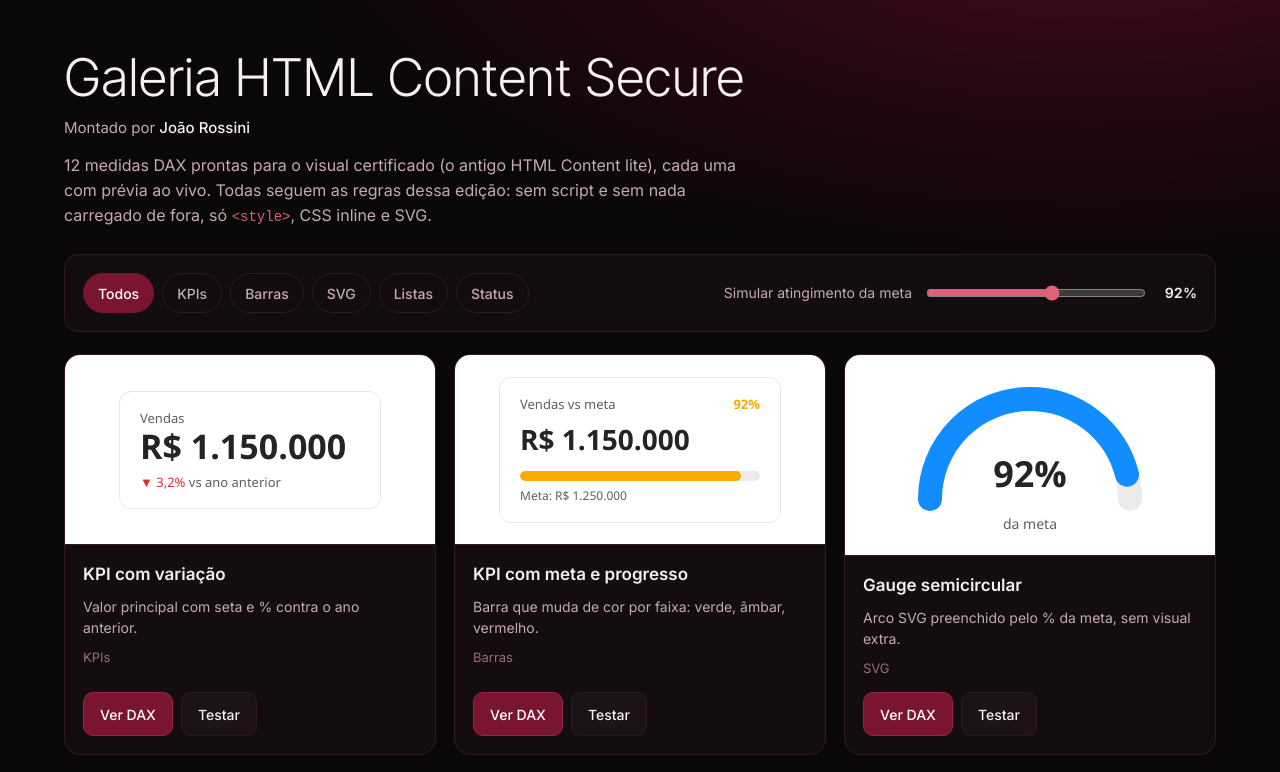
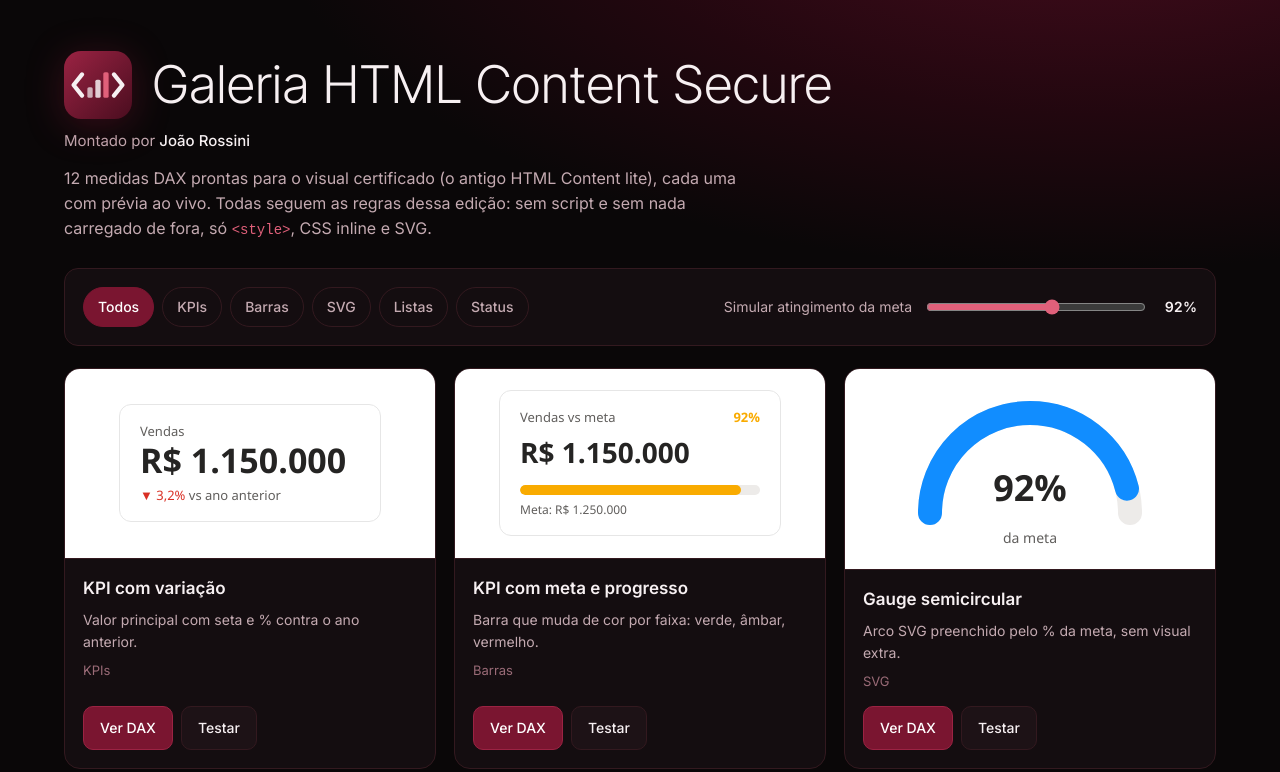
Before and after one commit to CalilJoao/Repositorio_HTMLcontent, a plain HTML site: page index.html in a window 1280 px wide. Shown: the top 772 px of the page. Drawn offline with Linux system fonts and the light colour scheme.

Commit message:
Adiciona logo no cabeçalho e como favicon
Co-Authored-By: Claude Opus 5.5 <noreply@anthropic.com>
Claude-Session: https://claude.ai/code/session_01QfcJT539WMXA4vEeYhxnXy

```diff
--- a/index.html
+++ b/index.html
@@ -4,6 +4,7 @@
 <meta charset="utf-8">
 <meta name="viewport" content="width=device-width, initial-scale=1">
 <title>Galeria HTML Content Secure</title>
+<link rel="icon" type="image/svg+xml" href="logo.svg">
 <link rel="preconnect" href="https://fonts.googleapis.com">
 <link href="https://fonts.googleapis.com/css2?family=Inter+Tight:wght@300;500&family=Inter:wght@400;500;600&display=swap" rel="stylesheet">
 <style>
@@ -21,6 +22,8 @@ a{color:var(--rose)}
 .wrap{max-width:1240px;margin:0 auto}
 h1,h2{font-family:"Inter Tight",Inter,sans-serif;font-weight:300;line-height:1.05;text-wrap:balance;margin:0}
 h1{font-size:clamp(32px,5vw,52px)}
+.brand{display:flex;align-items:center;gap:clamp(12px,2vw,20px)}
+.logo{width:clamp(48px,6vw,68px);height:auto;flex:none;filter:drop-shadow(0 6px 18px #7a153066)}
 h2{font-size:clamp(26px,3.4vw,38px);margin-bottom:12px}
 h3{font-size:17px;font-weight:600;margin:0}
 .lede{color:var(--mute);max-width:68ch;margin:14px 0 0}
@@ -82,7 +85,7 @@ footer{border-top:1px solid var(--line);color:var(--mute);font-size:14px}footer
 </head>
 <body>
 <header class="band top"><div class="wrap">
-  <h1>Galeria HTML Content Secure</h1>
+  <div class="brand"><svg class="logo" xmlns="http://www.w3.org/2000/svg" viewBox="0 0 64 64" aria-hidden="true">  <defs>    <linearGradient id="lg" x1="0" y1="0" x2="1" y2="1">      <stop offset="0" stop-color="#9b2343"/>      <stop offset="1" stop-color="#4a0d1f"/>    </linearGradient>  </defs>  <rect width="64" height="64" rx="16" fill="url(#lg)"/>  <path d="M17 22 L9 32 L17 42" fill="none" stroke="#f7f0f2" stroke-width="4" stroke-linecap="round" stroke-linejoin="round"/>  <path d="M47 22 L55 32 L47 42" fill="none" stroke="#f7f0f2" stroke-width="4" stroke-linecap="round" stroke-linejoin="round"/>  <rect x="22" y="34" width="5" height="10" rx="1.5" fill="#f7f0f2" opacity=".7"/>  <rect x="29.5" y="27" width="5" height="17" rx="1.5" fill="#f7f0f2" opacity=".85"/>  <rect x="37" y="20" width="5" height="24" rx="1.5" fill="#e0607a"/></svg><h1>Galeria HTML Content Secure</h1></div>
   <p class="by">Montado por <b>João Rossini</b></p>
   <p class="lede">12 medidas DAX prontas para o visual certificado (o antigo HTML Content lite), cada uma com prévia ao vivo. Todas seguem as regras dessa edição: sem script e sem nada carregado de fora, só <code>&lt;style&gt;</code>, CSS inline e SVG.</p>
   <div class="bar">
```
Also changed, not shown: logo.svg (added).
